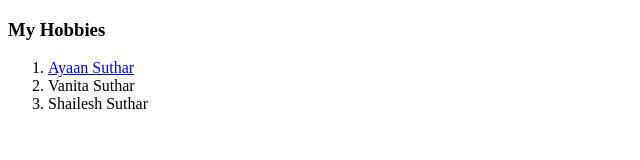
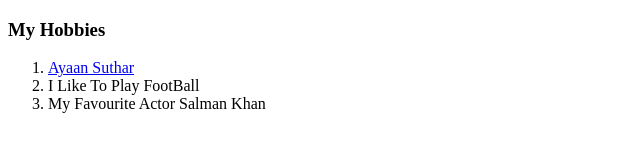
Before and after one commit to nehassuthar/Cv, a plain HTML site: page hobbies.html in a window 1280 px wide. Shown: the whole page, without its empty margins (0-640 px from the left). Drawn offline with Linux system fonts and the light colour scheme.

Commit message:
Update hobbies.html

```diff
--- a/hobbies.html
+++ b/hobbies.html
@@ -8,8 +8,8 @@
     <h3>My Hobbies</h3>
     <ol>
       <li><a href="https://www.instagram.com/ayaanzubair_12/?hl=en">Ayaan Suthar</a></li>
-      <li>Vanita Suthar</li>
-      <li>Shailesh Suthar</li>
+      <li>I Like To Play FootBall</li>
+      <li>My Favourite Actor Salman Khan</li>
     </ol>
   </body>
 </html>
```
